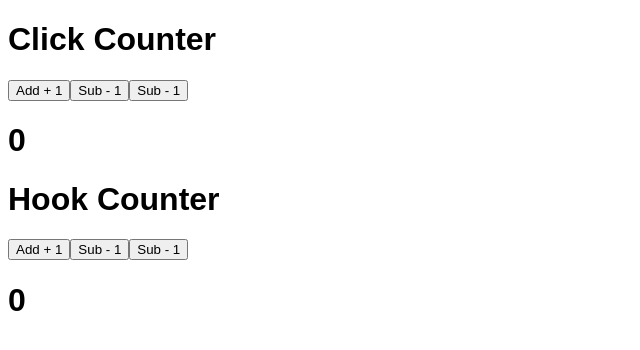
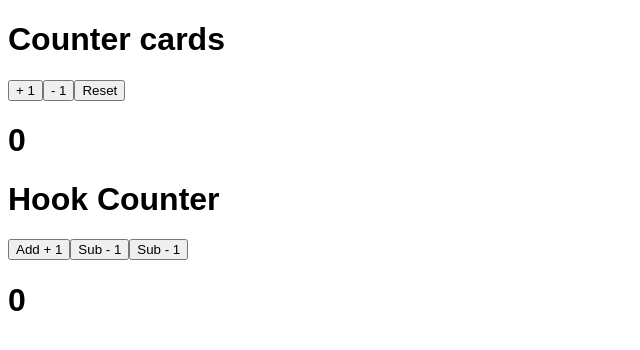
Before and after one commit to EisenHavale/Custom_Hooks, a React app: page / in a window 1280 px wide. Shown: the top 350 px of the page, without its empty margins (0-640 px from the left). Built offline with nearby package versions, Linux system fonts and the light colour scheme.

Commit message:
Created compound card to handle counters

```diff
--- a/src/app/card-context/CardContext.ts
+++ b/src/app/card-context/CardContext.ts
@@ -8,7 +8,7 @@ const nothing = ()=>{
     console.log('Nothing important')
 }
 const card:ICardContext = {
-    title:'Card Name',
+    title:'',
     groupButton: {
          buttons: [
             {
@@ -19,7 +19,8 @@ const card:ICardContext = {
     },
     footer:{
         text: 'Nothing really',
-    }
+    },
+    text:''
 };
 
 
--- a/src/components/atoms/title/Title.tsx
+++ b/src/components/atoms/title/Title.tsx
@@ -1,8 +1,9 @@
-import React from "react";
+import React, { useContext } from "react";
 import { ITitleProps } from "../../../interfaces/atoms-interfaces";
-
+import { CompoundCardContext } from '../../../app/card-context/CardContext';
 
 
 export const Title = ({ text, fontSize }: ITitleProps) => {
-  return <h1>{text}</h1>;
+  const { title } = useContext(CompoundCardContext);
+  return <h1>{(text) ? text : (title)? title : 'No title' }</h1>;
 };
--- /dev/null
+++ b/src/components/atoms/typography/Typography.tsx
@@ -0,0 +1,9 @@
+import React, {useContext} from 'react'
+import { CompoundCardContext } from '../../../app/card-context/CardContext';
+
+export const Typography = () => {
+    const {text} = useContext(CompoundCardContext);
+  return (
+    <h1>{text}</h1>
+  )
+}
--- a/src/components/molecules/button-group/ButtonGroup.tsx
+++ b/src/components/molecules/button-group/ButtonGroup.tsx
@@ -1,7 +1,20 @@
-import React from 'react'
+import React, {useContext } from 'react';
+import { IButtonGroup } from '../../../interfaces/molecules-interfaces';
+import { Button } from '../../atoms/button/Button';
+import { Container } from '../container/Container';
+import { CompoundCardContext } from '../../../app/card-context/CardContext';
 
-export const CompoundButton = () => {
+export const ButtonGroup = () => {
+  const {groupButton} = useContext(CompoundCardContext);
+  const {buttons} = groupButton;
   return (
-    <div>CompoundButton</div>
+    <>
+      {(groupButton) ? <Container>
+        {buttons.map(button => {
+          return <Button text={button.text} onClick={button.onClick} />;
+        })}
+      </Container>
+      : <></> }
+    </>
   )
 }
--- a/src/components/molecules/compoundCard/CompounCard.tsx
+++ b/src/components/molecules/compoundCard/CompounCard.tsx
@@ -1,6 +1,9 @@
 import React, { useContext } from 'react'
 import { CompoundCardContext } from '../../../app/card-context/CardContext';
 import { ICardProps } from '../../../interfaces/molecules-interfaces';
+import { Title } from '../../atoms/title/Title';
+import { Typography } from '../../atoms/typography/Typography';
+import { ButtonGroup } from '../button-group/ButtonGroup';
 
 
 
@@ -9,7 +12,9 @@ export const CompounCard = ({ card, children }: ICardProps) => {
 
     return (
         <CompoundCardContext.Provider value={card}>
-            {children}
+            <Title />
+            <ButtonGroup />
+            <Typography />
         </CompoundCardContext.Provider>
     )
 }
--- a/src/interfaces/atoms-interfaces.ts
+++ b/src/interfaces/atoms-interfaces.ts
@@ -6,6 +6,6 @@ export interface IButtonProp {
 }
 
 export interface ITitleProps {
-    text: string;
+    text?: string;
     fontSize?: "small" | "medium" | "large";
 }
--- a/src/pages/counter/Counter.tsx
+++ b/src/pages/counter/Counter.tsx
@@ -3,27 +3,56 @@ import { Button } from "../../components/atoms/button/Button";
 import { Title } from "../../components/atoms/title/Title";
 import { useCounter } from '../../hooks/counter/useCounter';
 import { Container } from '../../components/molecules/container/Container';
+import { CompounCard } from "../../components/molecules/compoundCard/CompounCard";
+import { ICardContext } from "../../interfaces/molecules-interfaces";
+
+
 
 const Counter = () => {
   const initialState = 0;
   const [state, setState] = useState(initialState);
   const {count, decrement, increment, reset} = useCounter();
+
+  const cardContext:ICardContext = {
+    title:'Counter cards',
+    groupButton: {
+         buttons: [
+            {
+                text:' + 1',
+                onClick: ()=> setState(state + 1),
+            },
+            {
+                text:' - 1',
+                onClick: ()=> setState(state - 1),
+            },
+            {
+                text:'Reset',
+                onClick: ()=> setState(0),
+            },
+
+         ]
+    },
+    text:state.toString()
+};
+
+
   return (
     <>
-      <Container>
+      {/* <Container>
         <Title text="Click Counter" />
         <Button text="Add + 1" onClick={() => setState(state + 1)} />
         <Button text="Sub - 1" onClick={() => setState(state - 1)} />
         <Button text="Sub - 1" onClick={() => setState(0)} />
         <Title text={state.toString()} />
-      </Container>
+      </Container> */}
+      <CompounCard card={cardContext} />
+
+      <Container>
         <Title text="Hook Counter" />
         <Button text="Add + 1" onClick={() => increment(1)} />
         <Button text="Sub - 1" onClick={() => decrement(1)} />
         <Button text="Sub - 1" onClick={() => reset(initialState)} />
-        <Title text={state.toString()} />
-      <Container>
-
+        <Title text={count.toString()} />
       </Container>
     </>
   );
```
Also changed, not shown: src/interfaces/molecules-interfaces.ts (+4 -3 lines).
